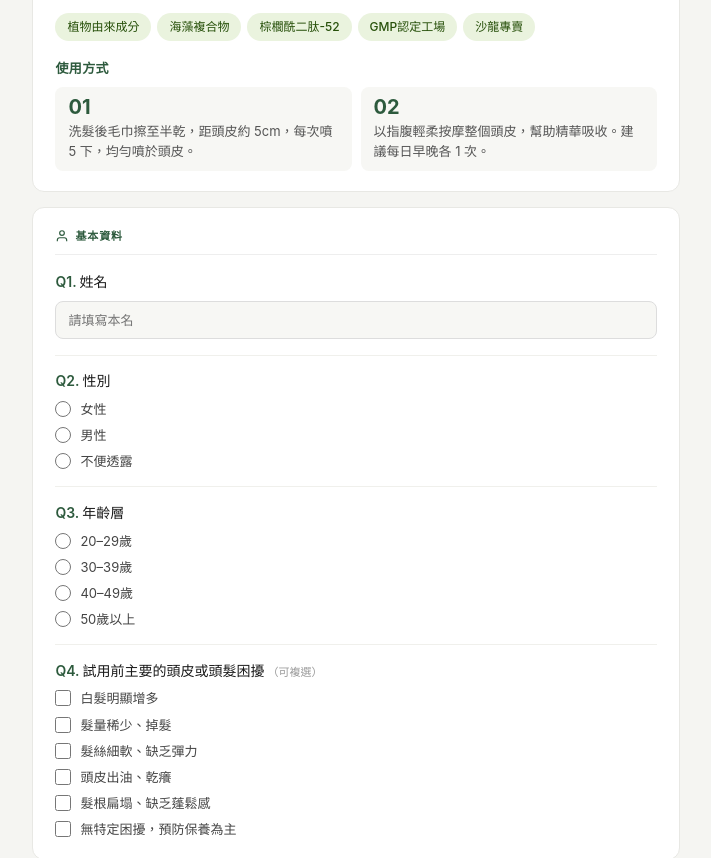
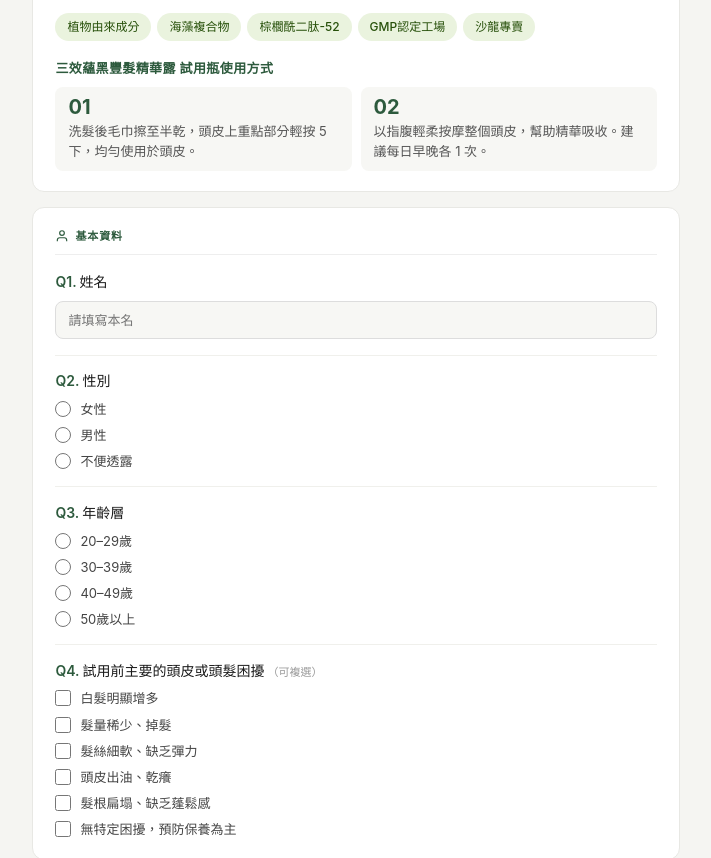
Before and after one commit to cinyoungwu-cyber/hair-lotion, a plain HTML site: page index.html in a window 1280 px wide. Shown: the part 1010-1868 px from the top of the page, without its empty margins (284-995 px from the left). Drawn offline with Linux system fonts and the light colour scheme.

Commit message:
Update index.html

```diff
--- a/index.html
+++ b/index.html
@@ -150,11 +150,11 @@ textarea:focus,input[type=text]:focus{border-color:#2d5a3d;background:#fff}
       <span class="pill">沙龍專賣</span>
     </div>
 
-    <div class="usage-title">使用方式</div>
+    <div class="usage-title">三效蘊黑豐髮精華露 試用瓶使用方式</div>
     <div class="usage-row">
       <div class="use-step">
         <div class="use-num">01</div>
-        <div class="use-txt">洗髮後毛巾擦至半乾，距頭皮約 5cm，每次噴 5 下，均勻噴於頭皮。</div>
+        <div class="use-txt">洗髮後毛巾擦至半乾，頭皮上重點部分輕按 5 下，均勻使用於頭皮。</div>
       </div>
       <div class="use-step">
         <div class="use-num">02</div>
```
